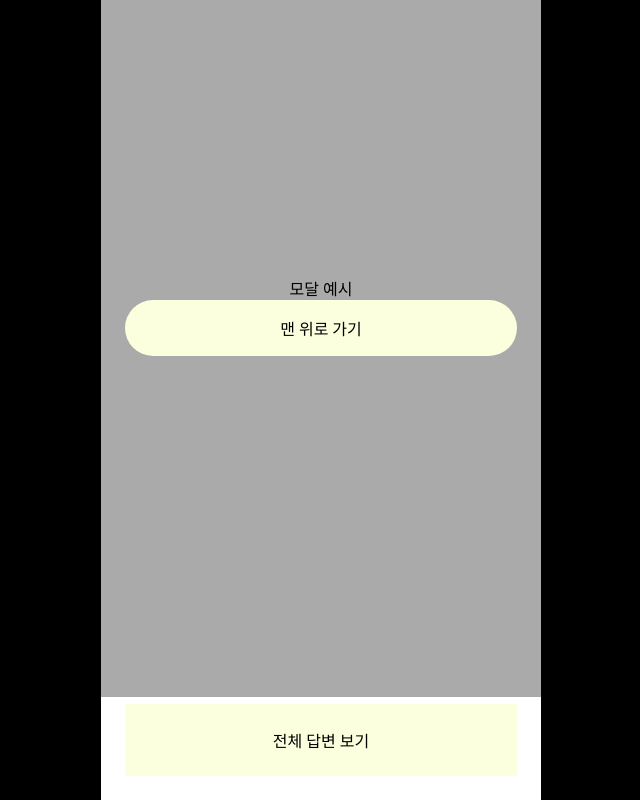
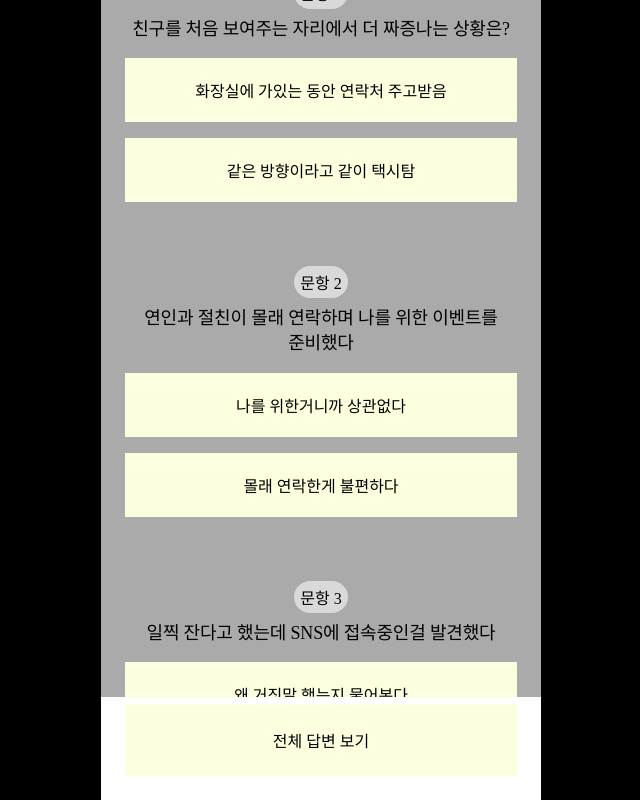
Before and after one commit to cheong-gu/byenolan, a Next.js app: page /result in a window 1280 px wide. Both pictures are taken after a click on the button "전체 답변 보기". Shown: the whole page, without its empty margins (319-959 px from the left). Built offline with nearby package versions, Linux system fonts and the light colour scheme.

Commit message:
[결과페이지] 모달 더미데이터 및 레이아웃 추가

```diff
--- /dev/null
+++ b/src/app/result/components/Answer.tsx
@@ -0,0 +1,77 @@
+import styled from "@emotion/styled";
+import React from "react";
+
+const Container = styled.div`
+  width: 100%;
+  margin-bottom: 48px;
+`;
+
+const QuestionBox = styled.div`
+  display: flex;
+  flex-direction: column;
+  align-items: center;
+  justify-content: center;
+  width: 100%;
+  margin-bottom: 16px;
+`;
+
+const QuestionLabel = styled.div`
+  padding: 4px 6px;
+  margin-bottom: 8px;
+  border-radius: 100px;
+  background-color: #d9d9d9;
+`;
+
+const Question = styled.h3`
+  margin: 0;
+  font-size: 18px;
+  font-style: normal;
+  font-weight: 400;
+  line-height: 140%;
+  letter-spacing: -0.18px;
+  text-align: center;
+  color: #000;
+`;
+
+const AnswerBox = styled.div`
+  width: 100%;
+  margin-bottom: 16px;
+`;
+
+const Content = styled.div`
+  display: flex;
+  flex-direction: row;
+  align-items: center;
+  justify-content: center;
+
+  width: 100%;
+  height: 64px;
+  padding: 0px 20px;
+  margin-bottom: 16px;
+  background-color: #fcffdd;
+`;
+
+interface AnswerProps {
+  number: number;
+  question: string;
+  answer: unknown;
+  options: { _id: string; answer: string; answer_no: number }[];
+}
+
+const Answer = ({ number, question, answer, options }: AnswerProps) => {
+  return (
+    <Container>
+      <QuestionBox>
+        <QuestionLabel>문항 {number}</QuestionLabel>
+        <Question>{question}</Question>
+      </QuestionBox>
+      <AnswerBox>
+        {options.map((option) => (
+          <Content key={option._id}>{option.answer}</Content>
+        ))}
+      </AnswerBox>
+    </Container>
+  );
+};
+
+export default Answer;
--- a/src/app/result/components/Modal.tsx
+++ b/src/app/result/components/Modal.tsx
@@ -4,15 +4,21 @@ import React from "react";
 const ModalContainer = styled.div`
   position: absolute;
   top: 0;
+  bottom: 0;
   left: 0;
+  right: 0;
+  display: flex;
+  flex-direction: column;
+  align-items: center;
+  justify-content: flex-start;
+  background-color: #aaa;
+  z-index: 9999;
+`;
+
+const ModalWrapper = styled.div`
   width: 100%;
   height: 100%;
-  background-color: #aaa;
-  display: flex;
-  flex-direction: column;
-  justify-content: center;
-  align-items: center;
-  z-index: 9999;
+  overflow-y: scroll;
 `;
 
 const ModalHeader = styled.div`
@@ -30,10 +36,9 @@ const ModalContent = styled.div`
   display: flex;
   flex-direction: column;
   align-items: center;
-  justify-content: center;
+  justify-content: flex-start;
 
   width: 100%;
-  height: 100%;
   padding: 40px 24px;
 `;
 
@@ -59,6 +64,7 @@ interface ModalProps {
 const Modal = ({ isOpen, onClose, children }: ModalProps) => {
   return isOpen ? (
     <ModalContainer>
+      <ModalWrapper>
         <ModalHeader>
           <button onClick={onClose}>닫기</button>
         </ModalHeader>
@@ -66,6 +72,7 @@ const Modal = ({ isOpen, onClose, children }: ModalProps) => {
           {children}
           <ScrollButton>맨 위로 가기</ScrollButton>
         </ModalContent>
+      </ModalWrapper>
     </ModalContainer>
   ) : null;
 };
--- a/src/app/result/page.tsx
+++ b/src/app/result/page.tsx
@@ -6,6 +6,7 @@ import { useState } from "react";
 import Link from "next/link";
 import Modal from "./components/Modal";
 import Toast from "./components/Toast";
+import Answer from "./components/Answer";
 
 const Container = styled.div`
   position: relative;
@@ -122,9 +123,84 @@ export default function ResultPage() {
       </ContentWrapper>
       {showModal && (
         <Modal isOpen={showModal} onClose={handleModal}>
-          모달 예시
+          {DUMMY_DATA.map(({ answer, options, question }, index) => (
+            <Answer
+              key={`${index}_${question}`}
+              number={index + 1}
+              question={question}
+              answer={answer}
+              options={options}
+            />
+          ))}
         </Modal>
       )}
     </Container>
   );
 }
+
+const DUMMY_DATA = [
+  {
+    question: "친구를 처음 보여주는 자리에서 더 짜증나는 상황은?",
+    answer: 0,
+    options: [
+      {
+        _id: "650bcb9b3be28c9fac971b67",
+        answer: "화장실에 가있는 동안 연락처 주고받음",
+        answer_no: 0,
+      },
+      {
+        _id: "650bcb9b3be28c9fac971b68",
+        answer: "같은 방향이라고 같이 택시탐",
+        answer_no: 1,
+      },
+    ],
+  },
+  {
+    question: "연인과 절친이 몰래 연락하며 나를 위한 이벤트를 준비했다",
+    answer: 1,
+    options: [
+      {
+        _id: "650bcb9b3be28c9fac971b69",
+        answer: "나를 위한거니까 상관없다",
+        answer_no: 0,
+      },
+      {
+        _id: "650bcb9b3be28c9fac971b6a",
+        answer: "몰래 연락한게 불편하다",
+        answer_no: 1,
+      },
+    ],
+  },
+  {
+    question: "일찍 잔다고 했는데 SNS에 접속중인걸 발견했다",
+    answer: 0,
+    options: [
+      {
+        _id: "650bcb9b3be28c9fac971b6b",
+        answer: "왜 거짓말 했는지 물어본다",
+        answer_no: 0,
+      },
+      {
+        _id: "650bcb9b3be28c9fac971b6c",
+        answer: "모른척 해준다",
+        answer_no: 1,
+      },
+    ],
+  },
+  {
+    question: "연인 사이에 스마트폰 확인",
+    answer: 0,
+    options: [
+      {
+        _id: "650bcb9b3be28c9fac971b6b",
+        answer: "난 너를 믿어!",
+        answer_no: 0,
+      },
+      {
+        _id: "650bcb9b3be28c9fac971b6c",
+        answer: "사귀는 사이니깐 볼 수도 있지!!",
+        answer_no: 1,
+      },
+    ],
+  },
+];
```
Also changed, not shown: src/app/result/global.css (line endings or trailing spaces). Lines whose indentation alone changed are shown as unchanged.
